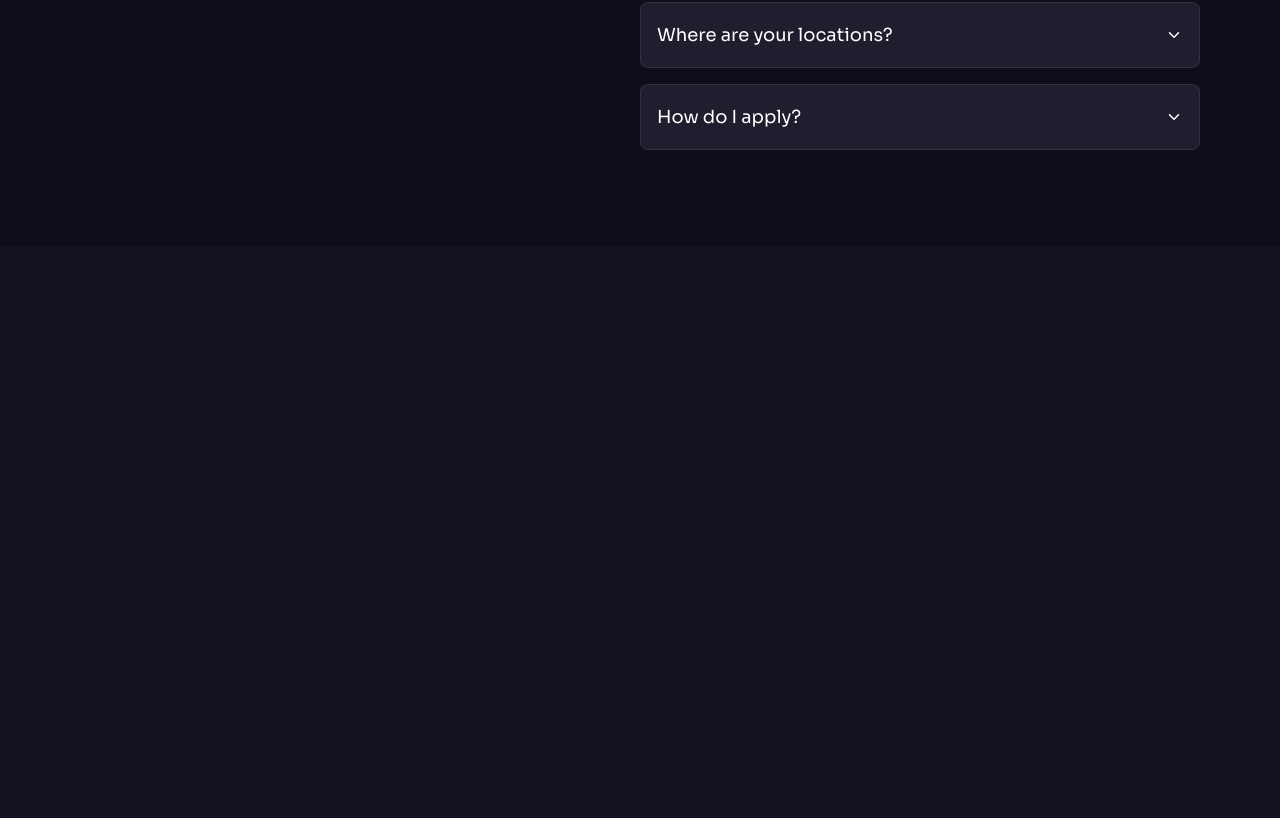
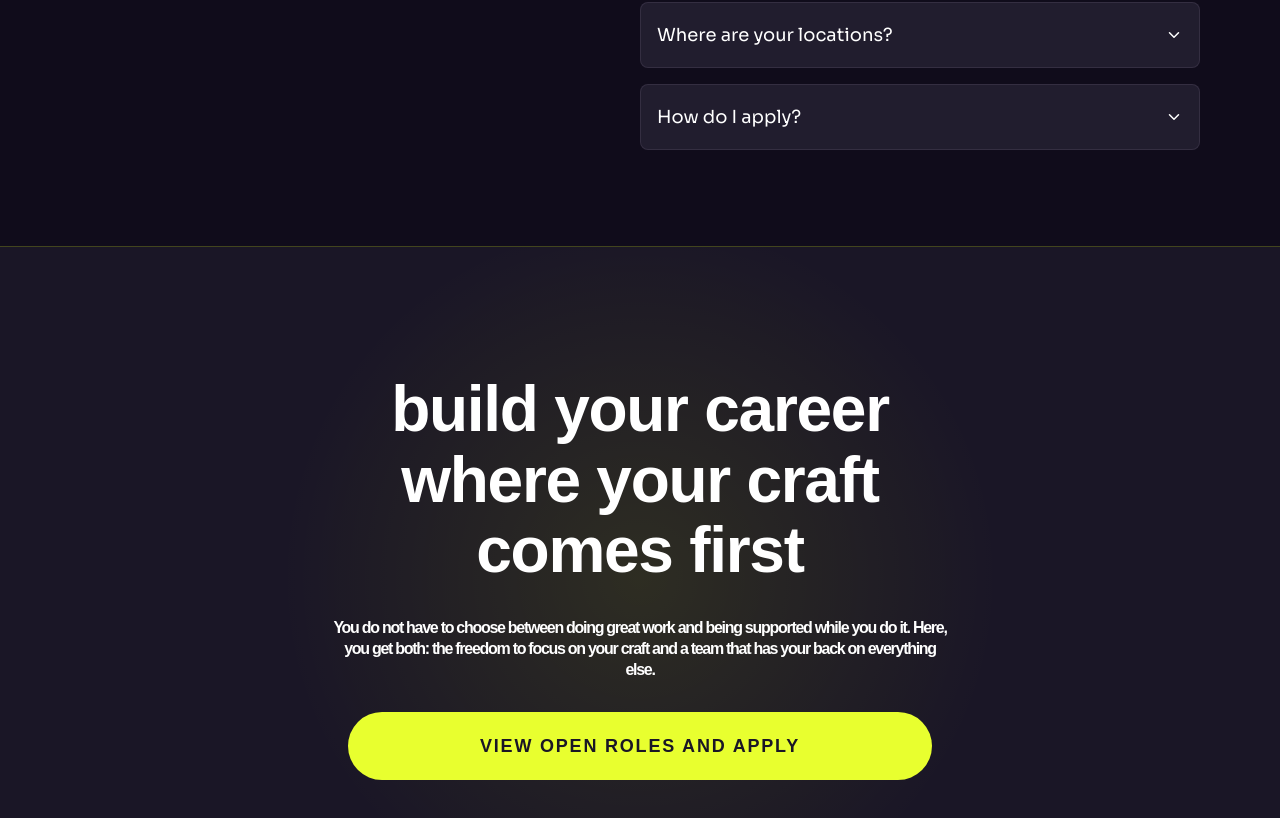
Before and after one commit to adgramirez/n-natural-hair-salon, a Next.js app: page / in a window 1280 px wide. Shown: the part 7394-8212 px from the top of the page. Before the commit the page ends 7640 px from the top, so only its background shows below. Built offline with nearby package versions, Linux system fonts and the light colour scheme; a web font is replaced by a local one.

Commit message:
feat: add FinalCTA section with call-to-action button and update Button component for cta size

```diff
--- a/app/page.tsx
+++ b/app/page.tsx
@@ -6,6 +6,7 @@ import ValueProposition from "@/components/sections/ValueProposition";
 import Testimonials from "@/components/sections/Testimonials";
 import JobBoard from "@/components/sections/JobBoard";
 import FAQ from "@/components/sections/FAQ";
+import FinalCTA from "@/components/sections/FinalCTA";
 
 export default function Home() {
   return (
@@ -18,6 +19,7 @@ export default function Home() {
       <Testimonials />
       <JobBoard />
       <FAQ />
+      <FinalCTA />
     </>
   );
 }
--- /dev/null
+++ b/components/sections/FinalCTA.tsx
@@ -0,0 +1,84 @@
+import Container from "@/components/ui/Container";
+import Button from "@/components/ui/Button";
+
+export default function FinalCTA() {
+  return (
+    <section
+      className="
+        relative
+        overflow-hidden
+        border-t
+        border-[rgba(225,255,0,.2)]
+        bg-[#1A1626]
+        py-[126.89px]
+        pb-32
+      "
+    >
+      {/* Radial Gradient */}
+      <div
+        className="
+          pointer-events-none
+          absolute
+          inset-0
+          opacity-10
+        "
+        style={{
+          background:
+            "radial-gradient(circle at center, rgba(225,255,0,1) 0%, rgba(225,255,0,0) 50%)",
+        }}
+      />
+
+      <Container>
+        <div className="relative mx-auto flex max-w-[768px] flex-col items-center text-center">
+
+          {/* Heading */}
+          <h2
+            className="
+              font-nonchalance
+              text-[64px]
+              font-bold
+              leading-[70.4px]
+              tracking-[-1.28px]
+              text-white
+            "
+          >
+            build your career
+            <br />
+            where your craft
+            <br />
+            comes first
+          </h2>
+
+          {/* Paragraph */}
+          <p
+            className="
+              mt-8
+              max-w-[620px]
+              font-nonchalance
+              text-[16px]
+              font-bold
+              leading-[21px]
+              tracking-[-1.28px]
+              text-white
+            "
+          >
+            You do not have to choose between doing great work and being
+            supported while you do it. Here, you get both: the freedom to focus
+            on your craft and a team that has your back on everything else.
+          </p>
+
+          {/* CTA */}
+          <Button
+            href="#jobs"
+            size="cta"
+            variant="primary"
+            className="mt-8"
+          >
+            VIEW OPEN ROLES AND APPLY
+          </Button>
+
+        </div>
+      </Container>
+    </section>
+  );
+}
--- a/components/ui/Button.tsx
+++ b/components/ui/Button.tsx
@@ -5,7 +5,7 @@ interface ButtonProps {
   href: string;
   children: React.ReactNode;
   variant?: "primary" | "secondary" | "outline";
-  size?: "sm" | "lg" | "job";
+  size?: "sm" | "lg" | "job" | "cta";
   className?: string;
 }
 
@@ -20,6 +20,14 @@ export default function Button({
     sm: "h-[36px] min-w-[144px] px-6",
     lg: "h-[44px] min-w-[214px] px-8",
     job: "h-[52px] w-[251px] px-6",
+    cta: "h-[68px] w-[584px] px-10",
+  };
+
+  const typographyClasses = {
+    sm: "button-text",
+    lg: "button-text",
+    job: "font-nonchalance font-bold text-[16px] leading-[24px] tracking-[0px]",
+    cta: "font-nonchalance font-bold text-[18px] leading-[28px] tracking-[1.8px]",
   };
 
   return (
@@ -29,13 +37,8 @@ export default function Button({
         "inline-flex items-center justify-center rounded-full transition-all duration-300",
 
         sizeClasses[size],
+        typographyClasses[size],
 
-        // Typography
-        size === "job"
-          ? "font-nonchalance text-[16px] font-bold leading-[24px] tracking-[0px]"
-          : "button-text",
-
-        // Variants
         variant === "primary" &&
           "bg-[var(--primary)] text-[#1A1626] hover:opacity-90",
 
```
